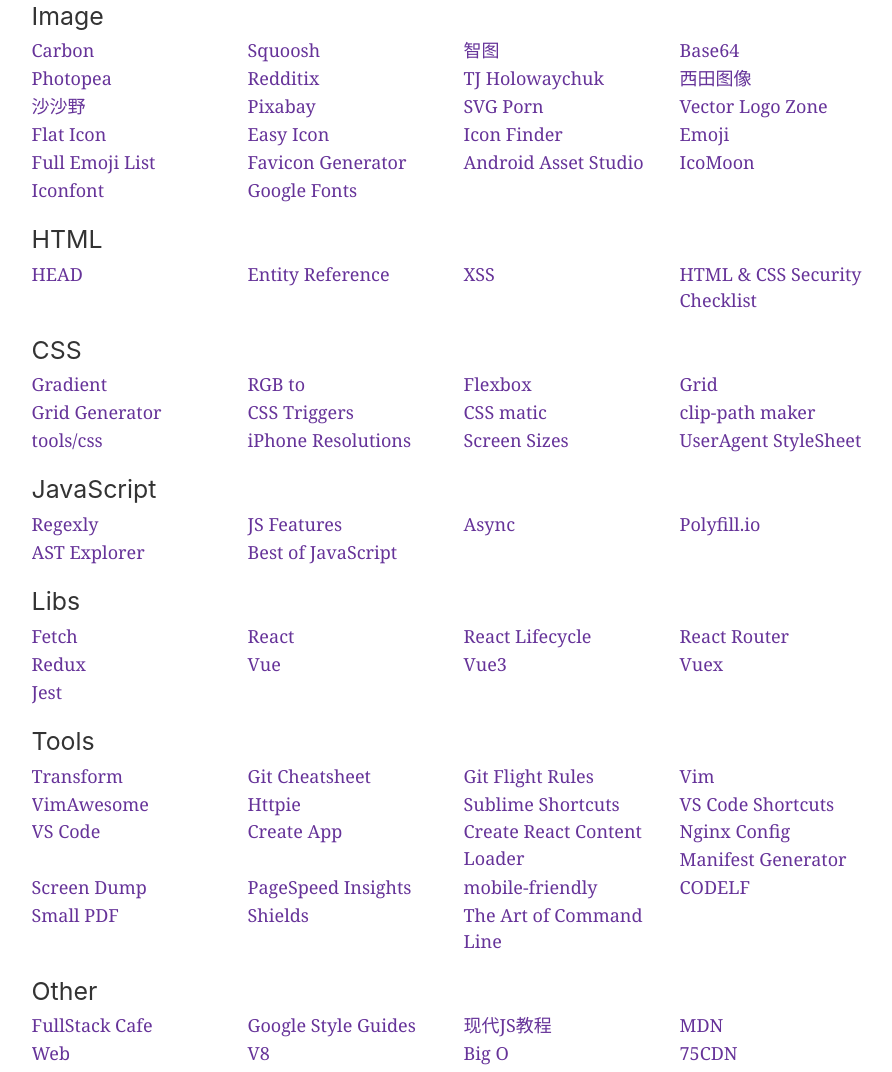
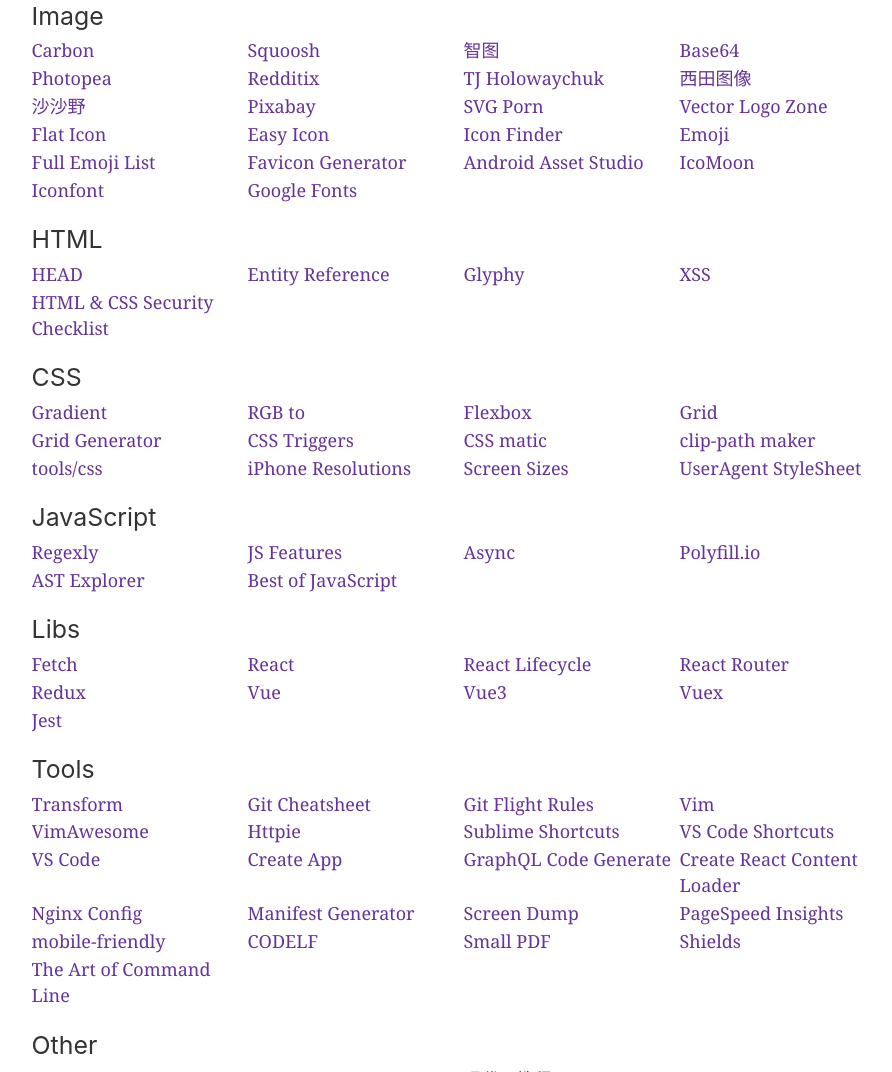
Before and after one commit to uniquexiaobai/hao, a Gatsby site: page / in a window 1280 px wide. Shown: the part 204-1276 px from the top of the page, without its empty margins (148-1040 px from the left). Built offline with nearby package versions, Linux system fonts and the light colour scheme; Gatsby itself is replaced by a stand-in of ours.

Commit message:
add graphql code generate

```diff
--- a/package.json
+++ b/package.json
@@ -12,7 +12,7 @@
     "gatsby-plugin-react-helmet": "^3.1.2",
     "gatsby-plugin-sharp": "^2.2.9",
     "gatsby-source-filesystem": "^2.1.7",
-    "gatsby-transformer-sharp": "^2.2.5",
+    "gatsby-transformer-sharp": "^2.3.5",
     "prop-types": "^15.7.2",
     "react": "^16.8.6",
     "react-dom": "^16.8.6",
--- a/src/pages/index.js
+++ b/src/pages/index.js
@@ -124,7 +124,11 @@
 			{
 				name: 'Entity Reference',
 				url: 'https://dev.w3.org/html5/html-author/charref',
-			},
+            },
+            {
+                name: 'Glyphy',
+                url: 'https://www.glyphy.io/',
+            },
 			{
 				name: 'XSS',
 				url: 'https://portswigger.net/web-security/cross-site-scripting/cheat-sheet',
@@ -304,7 +308,11 @@
 			{
 				name: 'Create App',
 				url: 'https://createapp.dev/',
-			},
+            },
+            {
+                name: 'GraphQL Code Generate',
+                url: 'https://graphql-code-generator.com/#live-demo',
+            },
 			{
 				name: 'Create React Content Loader',
 				url: 'http://danilowoz.com/create-content-loader/',
```
Also changed, not shown: 1 other file.
